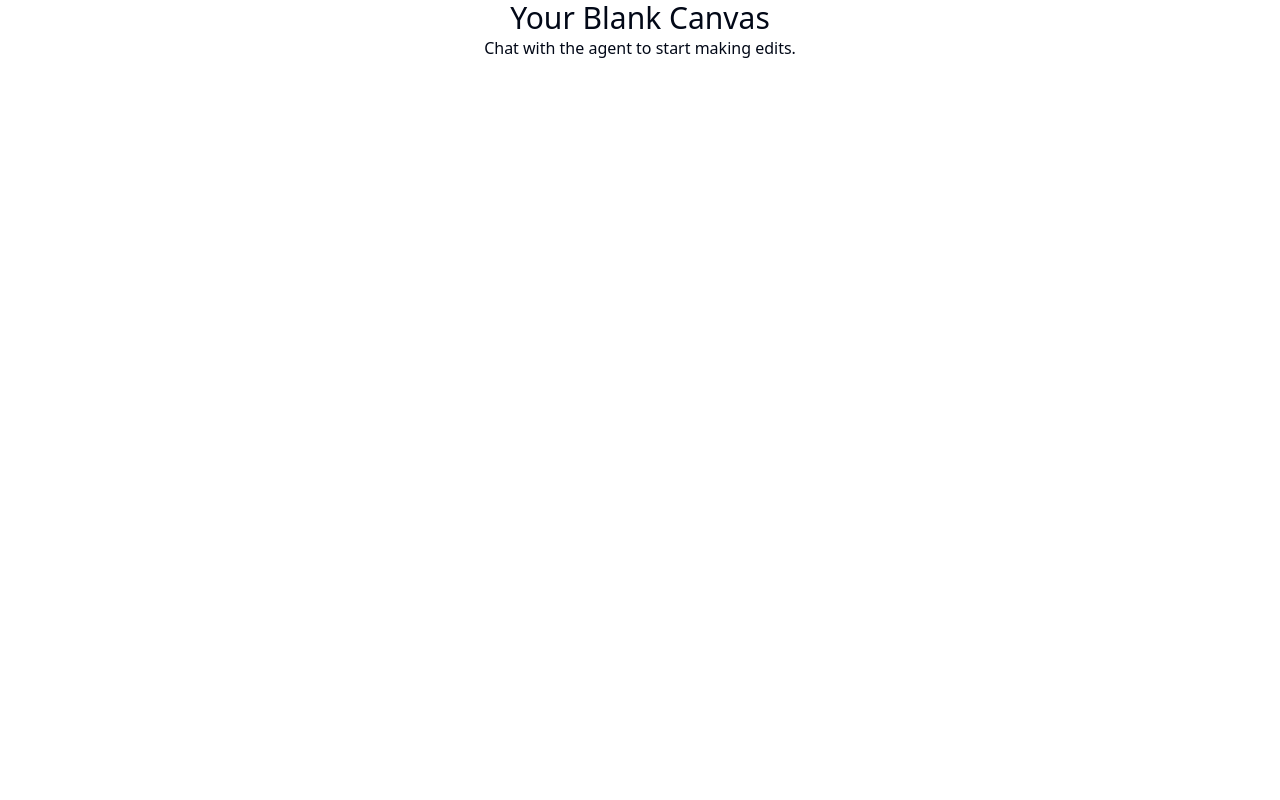
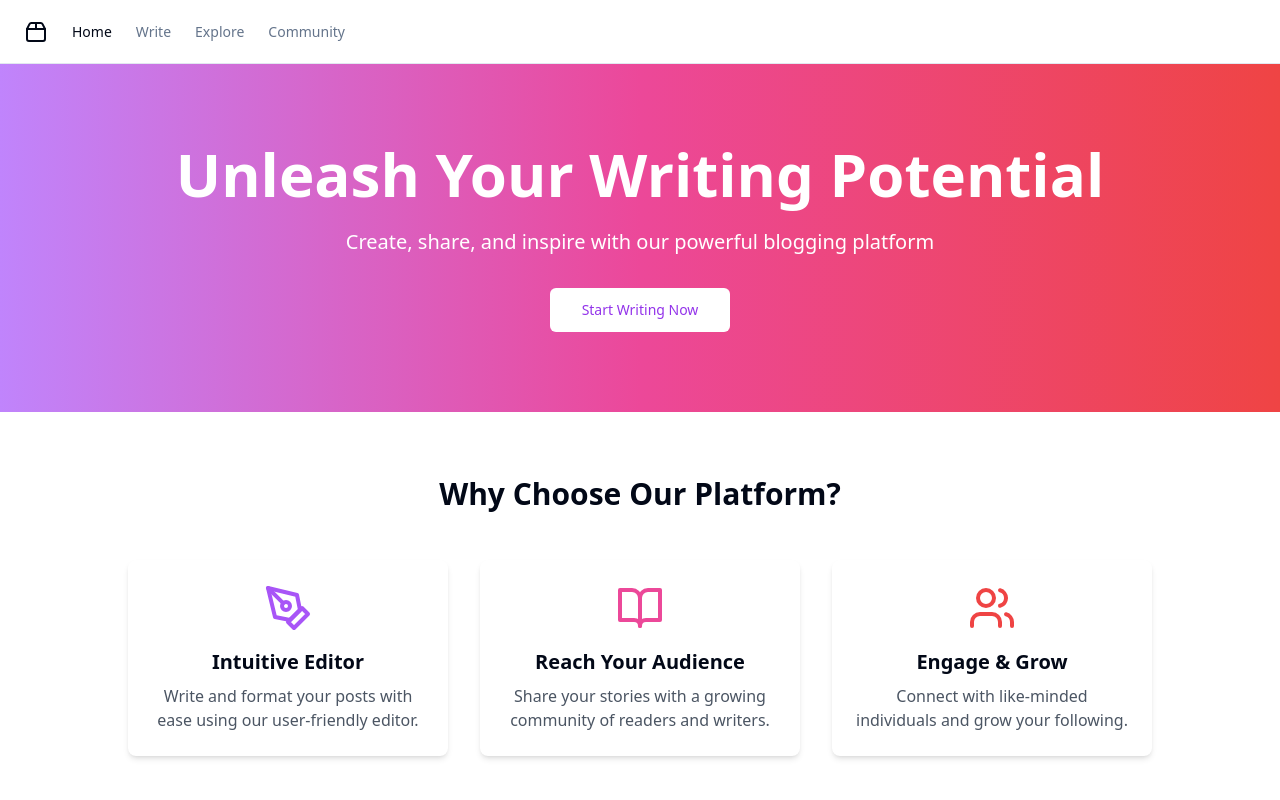
Before and after one commit to GPT-Engineer-App/blogosphere-landing, a React (Vite) app: page / in a window 1280 px wide. Shown: the top 800 px of the page. Built offline with nearby package versions, Linux system fonts and the light colour scheme.

Commit message:
GPT Engineer Update [skip gpt_engineer]

```diff
--- a/src/App.jsx
+++ b/src/App.jsx
@@ -2,7 +2,7 @@ import { Toaster } from "@/components/ui/sonner";
 import { TooltipProvider } from "@/components/ui/tooltip";
 import { QueryClient, QueryClientProvider } from "@tanstack/react-query";
 import { Route, BrowserRouter as Router, Routes } from "react-router-dom";
-import Layout from "./layouts/clean"; // available: clean, navbar, sidebar
+import Layout from "./layouts/navbar"; // available: clean, navbar, sidebar
 import { navItems } from "./nav-items";
 
 const queryClient = new QueryClient();
--- a/src/nav-items.jsx
+++ b/src/nav-items.jsx
@@ -1,4 +1,4 @@
-import { Home } from "lucide-react";
+import { Home, PenTool, BookOpen, Users } from "lucide-react";
 import Index from "./pages/Index.jsx";
 
 /**
@@ -11,4 +11,22 @@ export const navItems = [
     icon: <Home className="h-4 w-4" />,
     page: <Index />,
   },
+  {
+    title: "Write",
+    to: "/write",
+    icon: <PenTool className="h-4 w-4" />,
+    page: <div>Write Page</div>,
+  },
+  {
+    title: "Explore",
+    to: "/explore",
+    icon: <BookOpen className="h-4 w-4" />,
+    page: <div>Explore Page</div>,
+  },
+  {
+    title: "Community",
+    to: "/community",
+    icon: <Users className="h-4 w-4" />,
+    page: <div>Community Page</div>,
+  },
 ];
--- a/src/pages/Index.jsx
+++ b/src/pages/Index.jsx
@@ -1,14 +1,56 @@
-// Update this page (the content is just a fallback if you fail to update the page)
+import { Button } from "@/components/ui/button";
+import { PenTool, BookOpen, Users } from "lucide-react";
 
 const Index = () => {
   return (
-    <div className="flex justify-center items-center">
-      <div className="text-center">
-        <h1 className="text-3xl">Your Blank Canvas</h1>
-        <p>Chat with the agent to start making edits.</p>
-      </div>
+    <div className="flex flex-col min-h-screen">
+      {/* Hero Section */}
+      <section className="py-20 px-4 text-center bg-gradient-to-r from-purple-400 via-pink-500 to-red-500">
+        <h1 className="text-4xl md:text-6xl font-bold text-white mb-6">Unleash Your Writing Potential</h1>
+        <p className="text-xl text-white mb-8">Create, share, and inspire with our powerful blogging platform</p>
+        <Button size="lg" className="bg-white text-purple-600 hover:bg-gray-100">Start Writing Now</Button>
+      </section>
+
+      {/* Features Section */}
+      <section className="py-16 px-4">
+        <h2 className="text-3xl font-bold text-center mb-12">Why Choose Our Platform?</h2>
+        <div className="grid md:grid-cols-3 gap-8 max-w-5xl mx-auto">
+          <FeatureCard
+            icon={<PenTool className="h-12 w-12 text-purple-500" />}
+            title="Intuitive Editor"
+            description="Write and format your posts with ease using our user-friendly editor."
+          />
+          <FeatureCard
+            icon={<BookOpen className="h-12 w-12 text-pink-500" />}
+            title="Reach Your Audience"
+            description="Share your stories with a growing community of readers and writers."
+          />
+          <FeatureCard
+            icon={<Users className="h-12 w-12 text-red-500" />}
+            title="Engage & Grow"
+            description="Connect with like-minded individuals and grow your following."
+          />
+        </div>
+      </section>
+
+      {/* Call to Action */}
+      <section className="py-16 px-4 bg-gray-100">
+        <div className="max-w-3xl mx-auto text-center">
+          <h2 className="text-3xl font-bold mb-6">Ready to Start Your Writing Journey?</h2>
+          <p className="text-xl mb-8">Join thousands of writers who have found their voice on our platform.</p>
+          <Button size="lg" className="bg-purple-600 text-white hover:bg-purple-700">Sign Up for Free</Button>
+        </div>
+      </section>
     </div>
   );
 };
 
+const FeatureCard = ({ icon, title, description }) => (
+  <div className="flex flex-col items-center text-center p-6 bg-white rounded-lg shadow-md">
+    {icon}
+    <h3 className="text-xl font-semibold mt-4 mb-2">{title}</h3>
+    <p className="text-gray-600">{description}</p>
+  </div>
+);
+
 export default Index;
```
